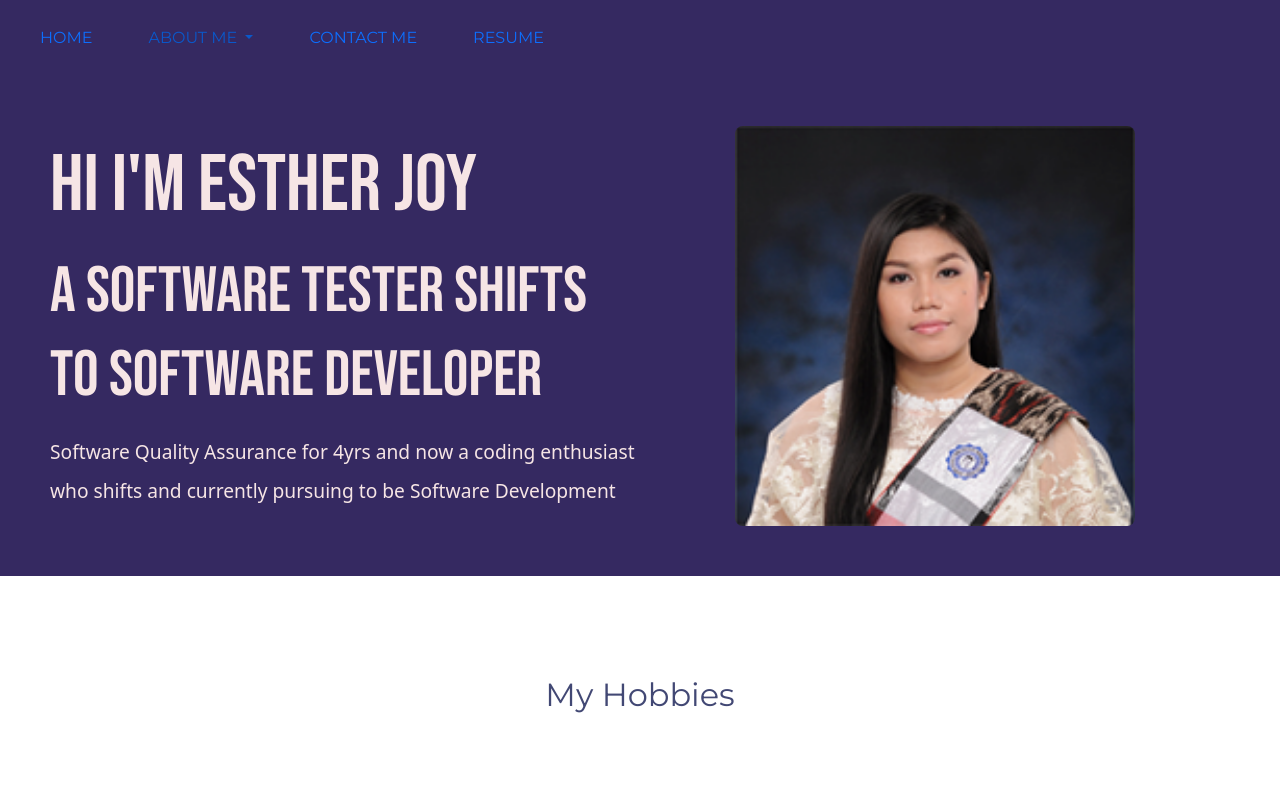
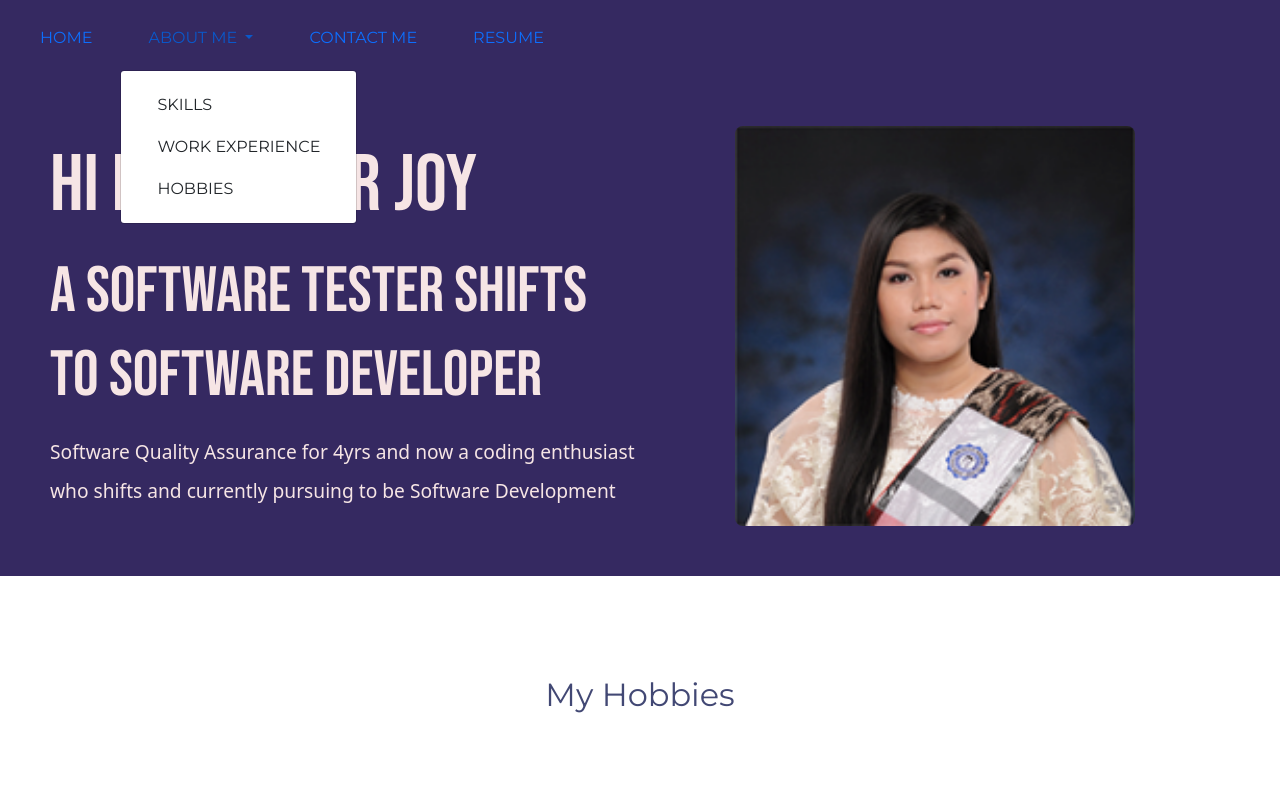
Before and after one commit to Queenster09/EstherJ_Portfolio, a plain HTML site: page index.html in a window 1280 px wide. Both pictures are taken after a click on the button "ABOUT ME". Shown: the top 800 px of the page. Drawn offline with nearby package versions, Linux system fonts and the light colour scheme.

Commit message:
1. dropdown: hover function not working 2. background for dropdown does not display

```diff
--- a/css/style.css
+++ b/css/style.css
@@ -12,8 +12,15 @@ hr{
     width: 2%;
 }
 
-#navDropdown{
+.dropdown:hover, .dropdown-menu{
+    display:block;
+}
 
+.dropdown{
+    background-color: #352961;
+}
+.dropdown-menu .dropdown-item:hover{
+    background-color:#E6B2C6;
 }
 
 #myHeader, #mynavHeader{
@@ -235,6 +242,7 @@ a{
 
 /*button styles*/
 
+
 .btn {
     background: #352961;
     background-image: -webkit-linear-gradient(top, #FF8DC7, #E5BEEC);
--- a/index.html
+++ b/index.html
@@ -14,6 +14,8 @@ integrity="sha384-EVSTQN3/azprG1Anm3QDgpJLIm9Nao0Yz1ztcQTwFspd3yD65VohhpuuCOmLAS
     <link rel="preconnect" href="https://fonts.gstatic.com" crossorigin>
     <link href="https://fonts.googleapis.com/css2?family=Merriweather&family=Montserrat&family=Sacramento&display=swap" rel="stylesheet">
 <link href="https://fonts.googleapis.com/css2?family=Bebas+Neue&display=swap" rel="stylesheet">
+<script src="https://cdn.jsdelivr.net/npm/@popperjs/core@2.11.7/dist/umd/popper.min.js" integrity="sha384-zYPOMqeu1DAVkHiLqWBUTcbYfZ8osu1Nd6Z89ify25QV9guujx43ITvfi12/QExE" crossorigin="anonymous"></script>
+<script src="https://cdn.jsdelivr.net/npm/bootstrap@5.3.0-alpha3/dist/js/bootstrap.min.js" integrity="sha384-Y4oOpwW3duJdCWv5ly8SCFYWqFDsfob/3GkgExXKV4idmbt98QcxXYs9UoXAB7BZ" crossorigin="anonymous"></script>
 </head>
 
 <body>
@@ -33,11 +35,11 @@ integrity="sha384-EVSTQN3/azprG1Anm3QDgpJLIm9Nao0Yz1ztcQTwFspd3yD65VohhpuuCOmLAS
           <a class="nav-link dropdown-toggle" href="#" id="navbarDarkDropdownMenuLink" role="button" data-bs-toggle="dropdown" aria-expanded="false">
             ABOUT ME
           </a>
-          <ul class="dropdown-menu dropdown-menu-dark" aria-labelledby="navbarDarkDropdownMenuLink">
-             <li><a class="dropdown-item" href="#skills">SKILLS</a></li>
-            <li><a class="dropdown-item" href="#workexp">WORK EXPERIENCE</a></li>
-            <li><a class="dropdown-item" href="#hobbies">HOBBIES</a></li>
-          </ul>
+          <div class="dropdown-menu" aria-labelledby="navbarDarkDropdownMenuLink">
+             <a class="dropdown-item" href="#skills">SKILLS</a>
+             <a class="dropdown-item" href="#workexp">WORK EXPERIENCE</a>
+             <a class="dropdown-item" href="#hobbies">HOBBIES</a>
+          </div>
         </li>
       </ul>
     </div>
@@ -112,7 +114,7 @@ integrity="sha384-EVSTQN3/azprG1Anm3QDgpJLIm9Nao0Yz1ztcQTwFspd3yD65VohhpuuCOmLAS
         <h2>Get In Touch</h2>
         <h3>Lorem ipsum dolor sit amet, non elit.</h3>
         <p class="contact-message">Lorem ipsum dolor sit amet, in quis, aenean amet. Phasellus sodales, tellus donec dui, ornare erat.</p>
-        <a class="btn" href="mailto:arreisej09@gmail.com">CONTACT ME</a>
+        <a class="btn" href="mailto:arreisej09@gmail.com"><b>CONTACT ME</b></a>
       </div>
   </div>
 
```
